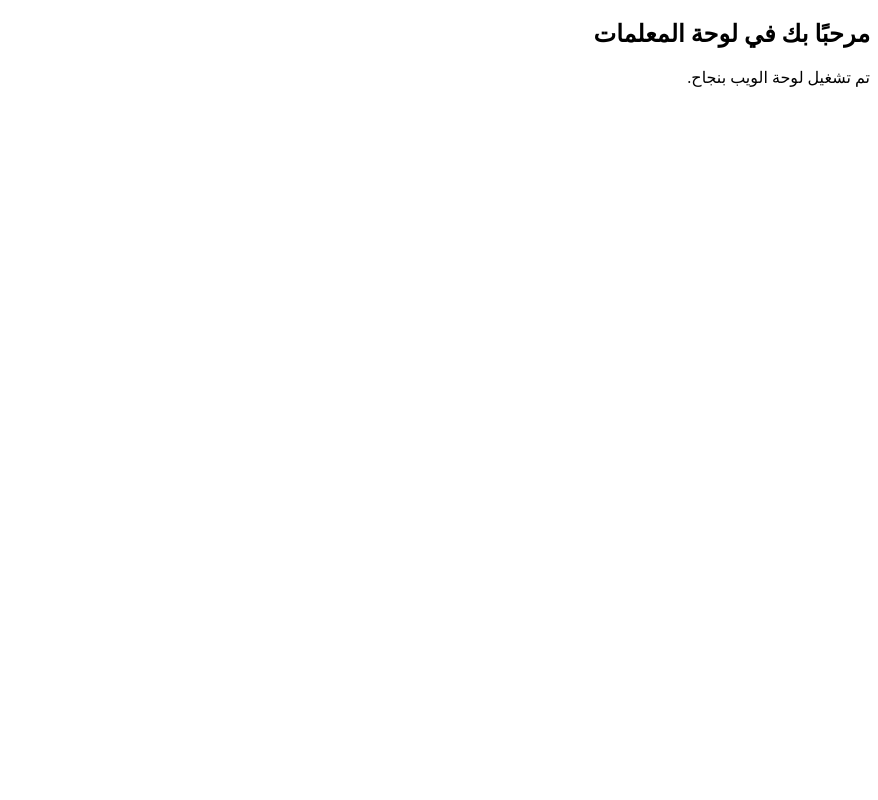
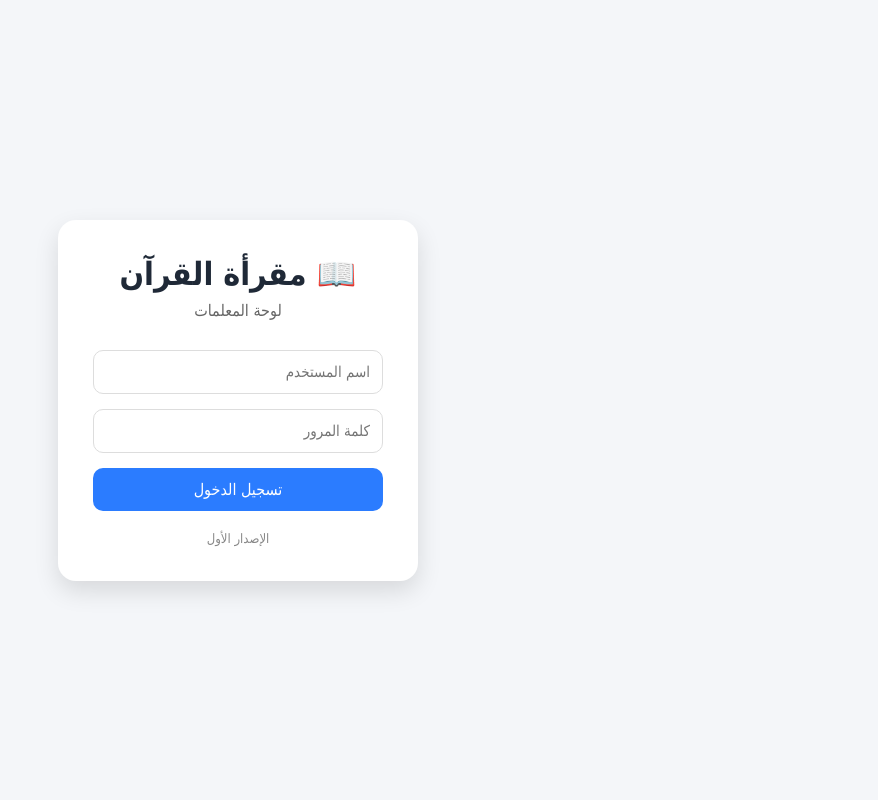
Before and after one commit to khabbab411/tasmee-project, a Flask app: page / in a window 1280 px wide. Shown: the whole page, without its empty margins (402-1280 px from the left). Run offline with Flask 3, Linux system fonts and the light colour scheme.

Commit message:
Update login.html

```diff
--- a/templates/login.html
+++ b/templates/login.html
@@ -2,10 +2,117 @@
 <html lang="ar" dir="rtl">
 <head>
     <meta charset="UTF-8">
-    <title>مقرأة القرآن</title>
+    <meta name="viewport" content="width=device-width, initial-scale=1.0">
+    <title>لوحة المعلمات</title>
+
+    <style>
+        *{
+            margin:0;
+            padding:0;
+            box-sizing:border-box;
+            font-family:Tahoma,sans-serif;
+        }
+
+        body{
+            background:#f4f6f9;
+            display:flex;
+            justify-content:center;
+            align-items:center;
+            height:100vh;
+        }
+
+        .card{
+            background:white;
+            width:360px;
+            padding:35px;
+            border-radius:18px;
+            box-shadow:0 10px 25px rgba(0,0,0,.12);
+        }
+
+        h1{
+            text-align:center;
+            color:#1f2937;
+            margin-bottom:8px;
+        }
+
+        p{
+            text-align:center;
+            color:#666;
+            margin-bottom:30px;
+        }
+
+        input{
+            width:100%;
+            padding:12px;
+            border:1px solid #ddd;
+            border-radius:10px;
+            margin-bottom:15px;
+            font-size:15px;
+        }
+
+        input:focus{
+            outline:none;
+            border-color:#2b7cff;
+        }
+
+        button{
+            width:100%;
+            padding:12px;
+            border:none;
+            border-radius:10px;
+            background:#2b7cff;
+            color:white;
+            font-size:16px;
+            cursor:pointer;
+        }
+
+        button:hover{
+            background:#1e63d6;
+        }
+
+        .footer{
+            text-align:center;
+            margin-top:20px;
+            color:#888;
+            font-size:13px;
+        }
+    </style>
+
 </head>
+
 <body>
-    <h2>مرحبًا بك في لوحة المعلمات</h2>
-    <p>تم تشغيل لوحة الويب بنجاح.</p>
+
+<div class="card">
+
+<h1>📖 مقرأة القرآن</h1>
+
+<p>لوحة المعلمات</p>
+
+<form>
+
+<input
+type="text"
+placeholder="اسم المستخدم">
+
+<input
+type="password"
+placeholder="كلمة المرور">
+
+<button>
+
+تسجيل الدخول
+
+</button>
+
+</form>
+
+<div class="footer">
+
+الإصدار الأول
+
+</div>
+
+</div>
+
 </body>
 </html>
```
